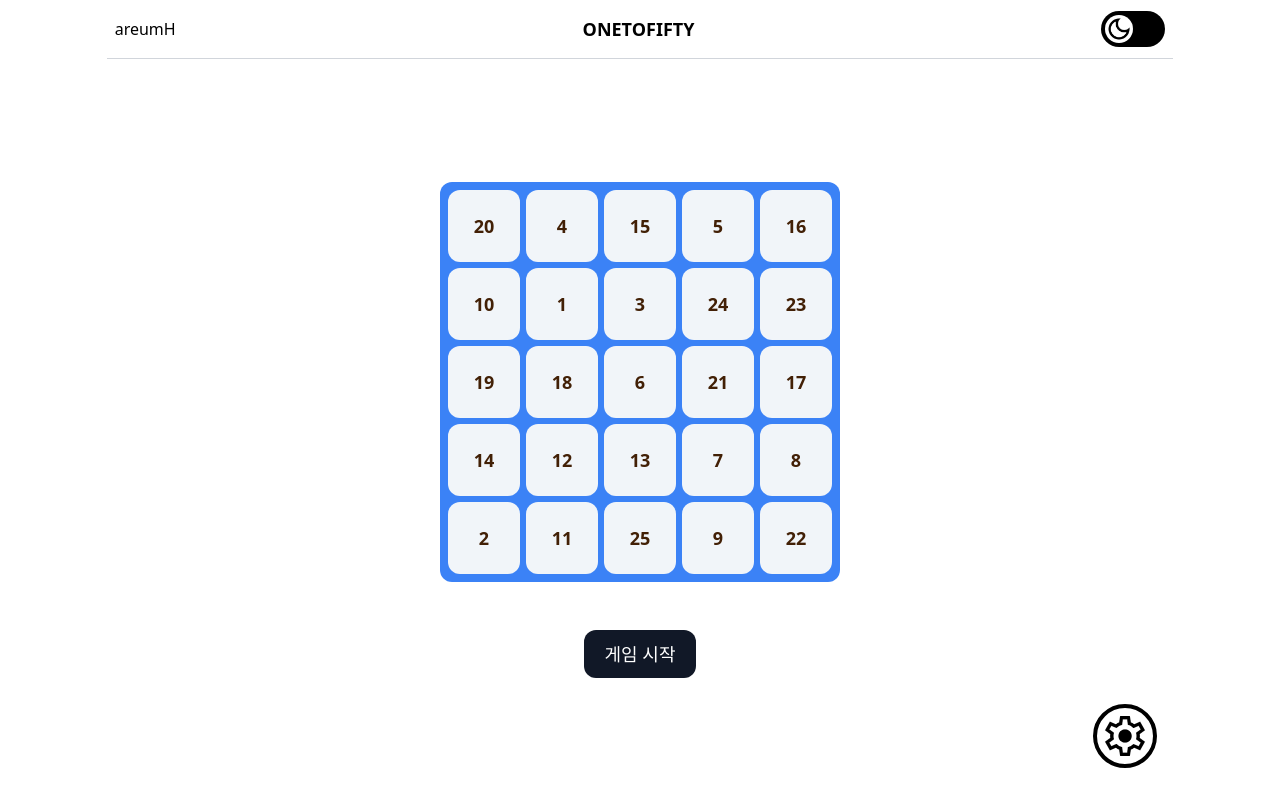
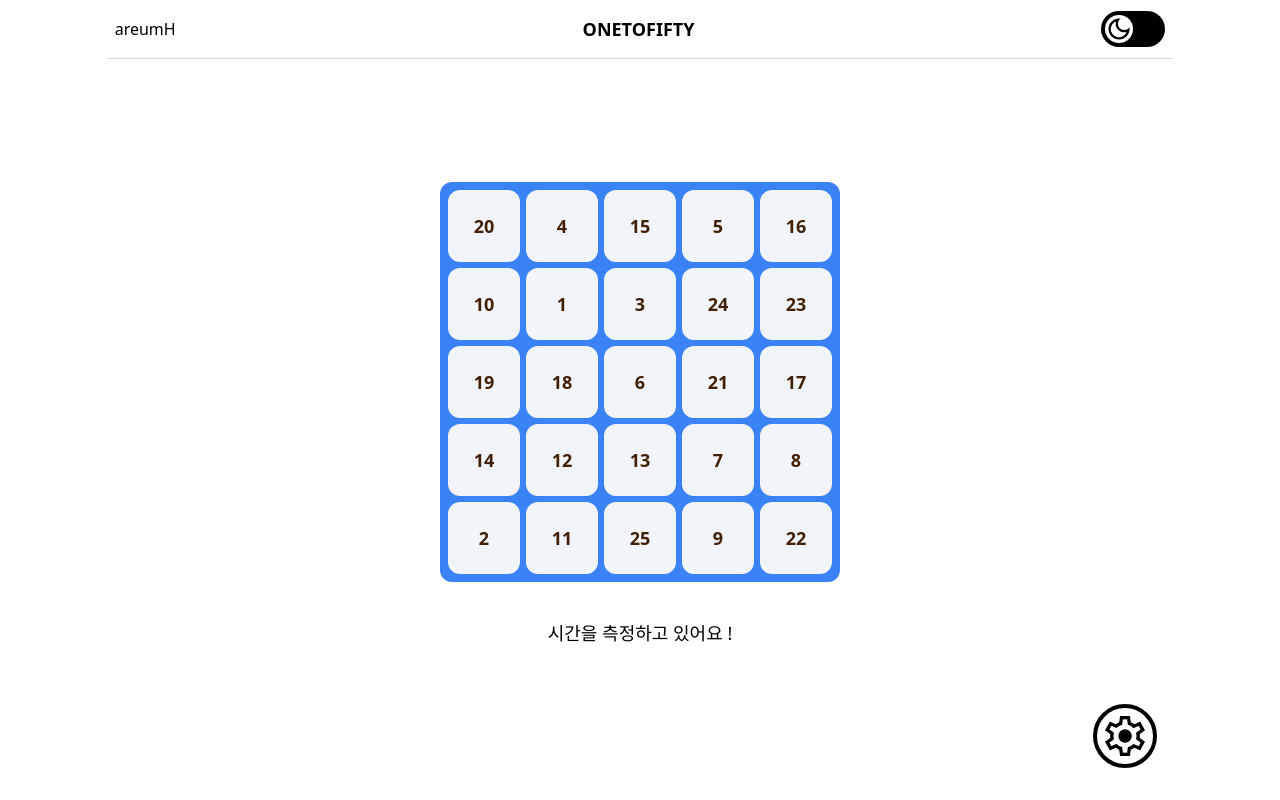
Before and after one commit to areumH/OneToFifty, a Next.js app in the folder onetofifty/: page / in a window 1280 px wide. Both pictures are taken after a click on the button "게임 시작". Built offline with nearby package versions, Linux system fonts and the light colour scheme.

Commit message:
feat: 시작 버튼 클릭 시 버튼 숨김

```diff
--- a/onetofifty/src/app/page.tsx
+++ b/onetofifty/src/app/page.tsx
@@ -7,21 +7,28 @@ import shuffleArray from './Utils/shuffleArray';
 
 export default function Main() {
   const firstArray: number[] = Array.from({ length: 25 }, (_, index) => index + 1);
+
   const [numberArray, setNumberArray] = useState<number[]>(firstArray);
+  const [running, setRunning] = useState<boolean>(false);
 
   const handleStartButton = () => {
     setNumberArray(shuffleArray(firstArray));
+    setRunning(true);
   };
 
   return (
     <div className="flex flex-col w-10/12 h-svh justify-center items-center relative gap-12">
       <Container array={numberArray} />
+      {running ? (
+        <div className='h-12 text-lg animate-bounce'>시간을 측정하고 있어요 ! </div>
+      ) : (
         <button
           className="w-28 h-12 bg-gray-900 text-white text-lg rounded-xl hover:bg-opacity-80"
           onClick={handleStartButton}
         >
           게임 시작
         </button>
+      )}
       <SideButton />
     </div>
   );
```
Lines whose indentation alone changed are shown as unchanged.
